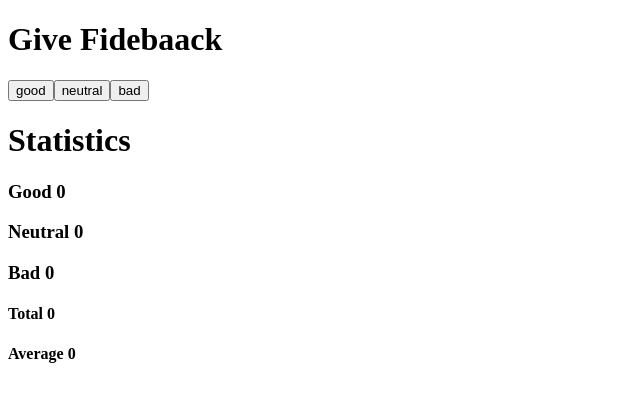
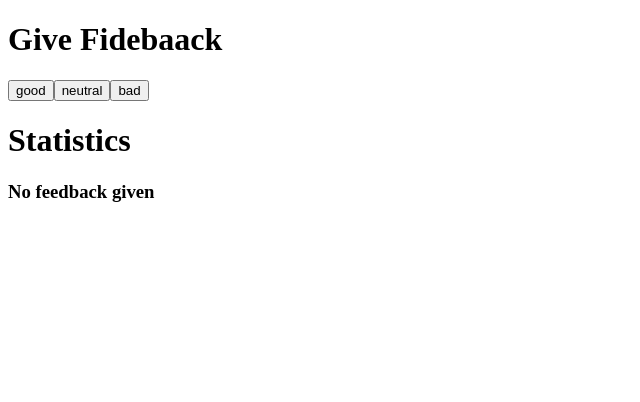
Before and after one commit to osuchlorena/fullstackopen, a React (Vite) app: page / in a window 1280 px wide. Shown: the top 402 px of the page, without its empty margins (0-640 px from the left). Built offline with nearby package versions, Linux system fonts and the light colour scheme.

Commit message:
1.9: unicafe step 4

```diff
--- a/src/components/Statistics.jsx
+++ b/src/components/Statistics.jsx
@@ -1,6 +1,14 @@
 export default function Statistics({ good, neutral, bad }) {
     const total = bad + good + neutral
     const average = (bad + good + neutral) / 3
+    if (total == 0) {
+        return (
+            <>
+            <h1>Statistics</h1>
+            <h3>No feedback given</h3>
+            </>
+        )
+    }
     return (
         <>
             <h1>Statistics</h1>
```
